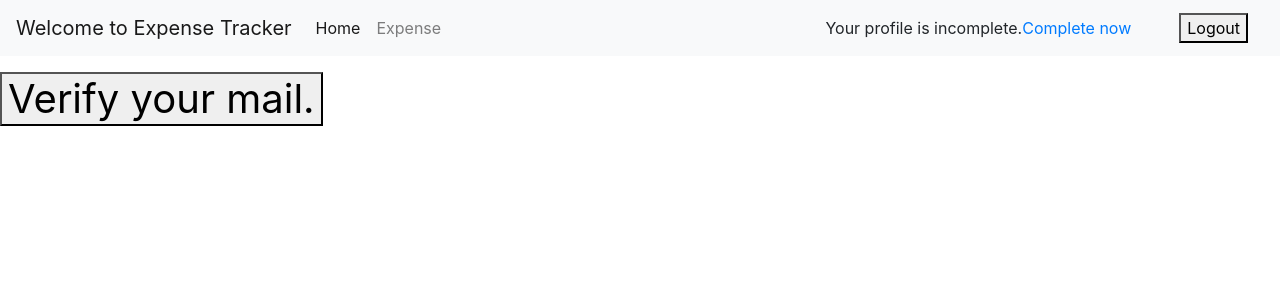
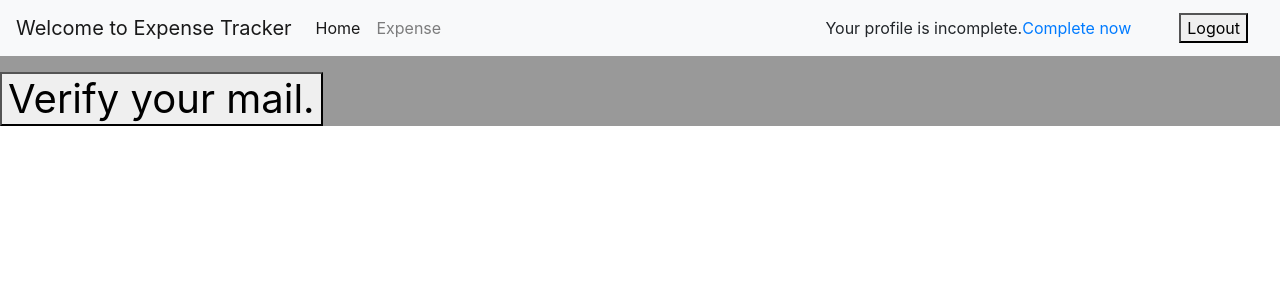
Before and after one commit to Abhaypareek170/expensetracker, a React (Create React App) app: page / in a window 1280 px wide. Shown: the top 300 px of the page. Built offline with nearby package versions, Linux system fonts and the light colour scheme; sample sign-in values are in the browser's storage.

Commit message:
ADD download Buttton

```diff
--- a/package.json
+++ b/package.json
@@ -9,6 +9,7 @@
     "@testing-library/user-event": "^13.5.0",
     "axios": "^0.24.0",
     "react": "^18.2.0",
+    "react-csv": "^2.2.2",
     "react-dom": "^18.2.0",
     "react-redux": "^7.2.2",
     "react-router-dom": "^6.4.3",
--- a/src/Components/Expenses/Expense.js
+++ b/src/Components/Expenses/Expense.js
@@ -4,6 +4,9 @@ import { useDispatch, useSelector } from "react-redux";
 import ExpenseForm from "./ExpenseForm";
 import ExpenseItems from "./ExpenseItems";
 import { expenseActions } from "../../store/expenses";
+import Nav from "../Nav";
+import { themeActions } from "../../store/theme";
+import { CSVLink } from "react-csv";
 
 
 const Expense = () => {
@@ -13,6 +16,7 @@ const Expense = () => {
   const [id,setId]=useState();
   const expenses = useSelector(state=>state.expense.expenses);
   const amount = useSelector(state=>state.expense.amount);
+  const darkTheme = useSelector(state=>state.theme.darkMode)
 
     const fetchExpenses = async() =>{
       const res = await axios.get(`https://expensetracker-b0ad6-default-rtdb.firebaseio.com/expense.json`)
@@ -54,6 +58,12 @@ const Expense = () => {
       setId(id);
 
     }
+    const premimumModeHandler = (e)=>{
+      e.preventDefault();
+      dispatch(themeActions.changeMode());
+
+    }
+
     const editExpenseHandler2=(oldExpense,newExpense,sendId)=>{
       console.log(oldExpense)
       let newExpenses = [...expenses];
@@ -71,8 +81,13 @@ const Expense = () => {
             throw new Error(err);
           });
     }
+    const data = (arr)=>{
+      return arr.map((ele)=>ele=[ele.amount,ele.cat,ele.desc])
+    }
+    const csvData = [["Amount","Category","Description"]].concat(data(expenses));
   return (
     <>
+    <Nav/>
       <section
         className="vh-100 bg-image"
         style={{
@@ -85,7 +100,8 @@ const Expense = () => {
               <div className="col-12 col-md-9 col-lg-7 col-xl-6">
                 <div className="card" style={{ borderRadius: "15px" }}>
                   <div className="card-body p-5">
-                    {amount>=10000?<button>Activate Premium</button>:''}
+                    {amount>=10000 && <button onClick={premimumModeHandler} >{darkTheme?"LightMode":"Premium Mode"}</button>}
+                    <CSVLink data={csvData}>Download Expense</CSVLink>
                     <h2 className="text-uppercase text-center mb-5">
                       Expense
                     </h2>
@@ -95,7 +111,7 @@ const Expense = () => {
                     <ExpenseForm onAddExpense={addExpenseHandler}  onEditExpense={editExpenseHandler2} expense={item} id={id}  />
                     <ul>
                     {expenses.map((expense)=>(
-                        <ExpenseItems key={expense.desc} keys={keys} expense={expense} onDelete={deleteExpenseHandler} onEditExpense={editExpenseHandler}/>
+                        <ExpenseItems key={Math.random()} keys={keys} expense={expense} onDelete={deleteExpenseHandler} onEditExpense={editExpenseHandler}/>
                     ))}
                     </ul>
                   </div>
--- a/src/Components/Home.js
+++ b/src/Components/Home.js
@@ -1,19 +1,16 @@
 import React from "react";
-import { useDispatch } from "react-redux";
-import { Link, useNavigate } from "react-router-dom";
-import { authActions } from "../store/auth";
+import { useSelector } from "react-redux";
+import { darkTheme } from "./Theme";
+import { lightTheme } from "./Theme";
+import Nav from "./Nav";
 
 
 const Home = () => {
-  const dispatch = useDispatch();
-  const navigate = useNavigate();
   const token = localStorage.getItem('token');
-  const logoutHandler = (e)=>{
-    e.preventDefault();
-    localStorage.removeItem('token');
-    dispatch(authActions.logout());
-    navigate('/login');
-  }
+  const darkMode = useSelector(state=>state.theme.darkMode)
+  let classStyle ;
+   if(darkMode===true) classStyle=lightTheme;
+   else classStyle = darkTheme;
   const emailVerificationHandler = (e) =>{
       e.preventDefault();
       fetch("https://identitytoolkit.googleapis.com/v1/accounts:sendOobCode?key=AIzaSyDPexDNdjOMbM7eoDYU1-DP6ytLvuzTifQ",{
@@ -41,37 +38,12 @@ const Home = () => {
       })
   }
   return (
-    <>
-  <nav className="navbar navbar-expand-lg navbar-light bg-light">
-  <Link className="navbar-brand" href="#">Welcome to Expense Tracker</Link>
-  <button className="navbar-toggler" type="button" data-toggle="collapse" data-target="#navbarText" aria-controls="navbarText" aria-expanded="false" aria-label="Toggle navigation">
-    <span className="navbar-toggler-icon"></span></button>
-  <div className="collapse navbar-collapse" id="navbarText">
-    <ul className="navbar-nav mr-auto">
-      <li className="nav-item active">
-        <Link className="nav-link" to='/'>Home <span className="sr-only">(current)</span></Link>
-      </li>
-      <li className="nav-item">
-        <Link className="nav-link" to="/expenses">Expense</Link>
-      </li>
-      <li className="nav-item">
-
-      </li>
-
-    </ul>
-    </div>
-    <div className="navbar-nav mr-5">Your profile is incomplete.<Link to="/updateProfile">Complete now</Link></div>
-
-    <span className="mr-3">
-      <button onClick={logoutHandler}>Logout</button>
-    </span>
-
-
-</nav>
-      <div className="mt-3">
+    <div style={classStyle}>
+  <Nav />
+      <div className="mt-3" >
         <h1><button onClick={emailVerificationHandler}>Verify your mail.</button></h1>
       </div>
-    </>
+    </div>
   );
 };
 
--- /dev/null
+++ b/src/Components/Nav.js
@@ -0,0 +1,50 @@
+import React from 'react'
+import { Link } from 'react-router-dom'
+import { useDispatch, useSelector } from "react-redux";
+import {  useNavigate } from "react-router-dom";
+import { authActions } from "../store/auth";
+const Nav = () => {
+    const darkMode = useSelector(state=>state.theme.darkMode)
+    let darkClass;
+     darkMode?darkClass=`navbar-dark bg-dark`:darkClass=`navbar-light bg-light`
+    const dispatch = useDispatch();
+    const navigate = useNavigate();
+    const logoutHandler = (e)=>{
+      e.preventDefault();
+      localStorage.removeItem('token');
+      dispatch(authActions.logout());
+      navigate('/login');
+    }
+  return (
+    <>
+      <nav className={`navbar navbar-expand-lg ${darkClass}`}>
+      <Link className="navbar-brand" href="#">Welcome to Expense Tracker</Link>
+  <button className="navbar-toggler" type="button" data-toggle="collapse" data-target="#navbarText" aria-controls="navbarText" aria-expanded="false" aria-label="Toggle navigation">
+    <span className="navbar-toggler-icon"></span></button>
+  <div className="collapse navbar-collapse" id="navbarText">
+    <ul className="navbar-nav mr-auto">
+      <li className="nav-item active">
+        <Link className="nav-link" to='/'>Home <span className="sr-only">(current)</span></Link>
+      </li>
+      <li className="nav-item">
+        <Link className="nav-link" to="/expenses">Expense</Link>
+      </li>
+      <li className="nav-item">
+
+      </li>
+
+    </ul>
+    </div>
+    <div className="navbar-nav mr-5">Your profile is incomplete.<Link to="/updateProfile">Complete now</Link></div>
+
+    <span className="mr-3">
+      <button onClick={logoutHandler}>Logout</button>
+    </span>
+
+
+</nav>
+    </>
+  )
+}
+
+export default Nav
--- /dev/null
+++ b/src/Components/Theme.js
@@ -0,0 +1,12 @@
+export const lightTheme = {
+    body: '#FFF',
+    text: '#363537',
+    toggleBorder: '#FFF',
+    background: '#363537',
+}
+export const darkTheme = {
+    body: '#363537',
+    text: '#FAFAFA',
+    toggleBorder: '#6B8096',
+    background: '#999',
+}
--- a/src/store/index.js
+++ b/src/store/index.js
@@ -1,10 +1,11 @@
 import { configureStore } from "@reduxjs/toolkit";
 import authSlice from '../store/auth';
 import expenseSlice from '../store/expenses';
+import themeSlice from '../store/theme';
 
 const store = configureStore({
     reducer:{
-        auth: authSlice,expense: expenseSlice
+        auth: authSlice,expense: expenseSlice,theme: themeSlice
     }
 })
 
--- /dev/null
+++ b/src/store/theme.js
@@ -0,0 +1,22 @@
+import { createSlice } from "@reduxjs/toolkit";
+
+const initialThemeState = {
+    darkMode: false,
+}
+
+
+const themeSlice = createSlice({
+    name:'theme',
+    initialState: initialThemeState,
+    reducers:{
+        changeMode(state){
+            return{
+                ...state,
+                darkMode:!state.darkMode,
+            }
+        }
+    }
+})
+
+export const themeActions  = themeSlice.actions;
+export default themeSlice.reducer;
```
Also changed, not shown: 1 other file (tests, documents, lock files or other folders).
